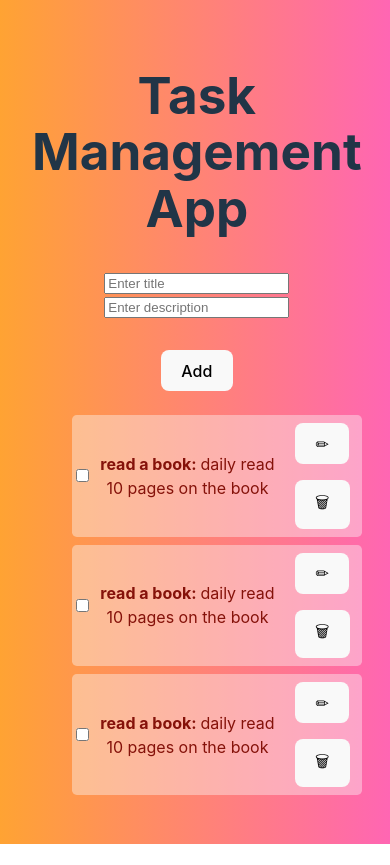
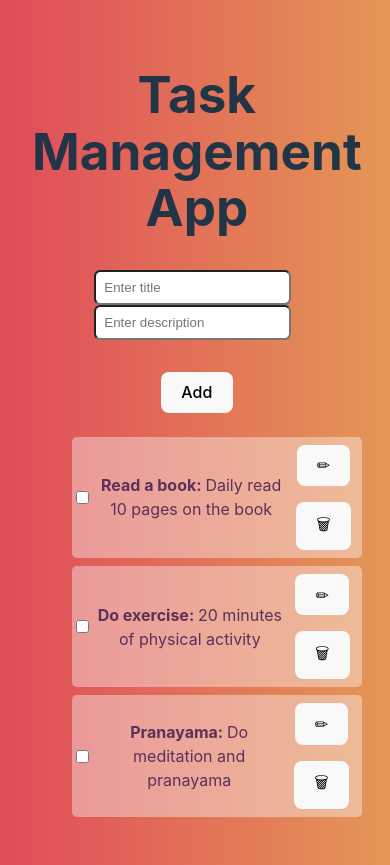
Before and after one commit to Porkalaikarthika/Task_Management_App, a React (Vite) app: page / in a window 390 px wide. Before the commit the page ends 844 px from the top, so only its background shows below. Built offline with nearby package versions, Linux system fonts and the light colour scheme.

Commit message:
fixed the responsiveness of edit

```diff
--- a/src/App.jsx
+++ b/src/App.jsx
@@ -5,9 +5,9 @@ import Display from './Display'
 
 export default function App() {
   const [tasklist, setTasklist] = useState([
-    { id: 145, Title: "read a book", Des: "daily read 10 pages on the book", done: false },
-    { id: 235, Title: "read a book", Des: "daily read 10 pages on the book", done: false },
-    { id: 334, Title: "read a book", Des: "daily read 10 pages on the book", done: false }])
+    { id: 145, Title: "Read a book", Des: "Daily read 10 pages on the book", done: false },
+    { id: 235, Title: "Do exercise", Des: "20 minutes of physical activity", done: false },
+    { id: 334, Title: "Pranayama", Des: "Do meditation and pranayama", done: false }])
 
 
   const [task, setTask] = useState({
@@ -44,14 +44,10 @@ export default function App() {
     );
   }
 
-
   function handleDelete(id) {
     setTasklist((tasks) => tasks.filter((task) => id !== task.id))
     console.log(tasklist)
   }
-
-
-
 
   return (
     <>
--- a/src/Display.jsx
+++ b/src/Display.jsx
@@ -19,7 +19,7 @@ export default function Display({ tasklist, handleDelete, handleTask }) {
 
         {edit === task.id ?
           <>
-
+            <div className="editInput">
               <input
                 className="input"
                 type="text"
@@ -34,6 +34,8 @@ export default function Display({ tasklist, handleDelete, handleTask }) {
                 value={task.Des}
                 onChange={(e) => handleTask(e, task.id)}
               />
+            </div>
+
 
             <div className="btnContainer">
               <button className="btn"
--- a/src/index.css
+++ b/src/index.css
@@ -19,6 +19,7 @@ a {
   color: #646cff;
   text-decoration: inherit;
 }
+
 a:hover {
   color: #535bf2;
 }
@@ -27,12 +28,9 @@ body {
   margin: 0;
   display: flex;
   place-items: center;
-  min-width: 320px;
+  min-width: 20.313rem;
   min-height: 100vh;
-  background: linear-gradient(to right, rgba(255, 140, 0, 0.8), rgba(255, 0, 128, 0.6))
-
-
-
+  background: linear-gradient(to right, #e04b5a, #e49756)
 }
 
 h1 {
@@ -40,14 +38,23 @@ h1 {
   line-height: 1.1;
 }
 
-li{
-   list-style: none;
+li {
+  list-style: none;
 }
 
-.addItem input {
-  padding: 10px;
-  margin-right: 10px;
-  border-radius: 4px;
+input {
+
+
+  padding: 0.5rem;
+  margin-right: 0.5rem;
+  border-radius: 0.4rem;
+  box-sizing: border-box;
+}
+
+.editInput {
+  display: flex;
+  flex-wrap: wrap;
+
 }
 
 
@@ -56,23 +63,24 @@ li{
 
   border-radius: 0.3rem;
   display: flex;
- margin-bottom: 0.5rem;
+  margin-bottom: 0.5rem;
   flex-direction: row;
   align-items: center;
   justify-content: space-between;
   transition: background-color 0.3s ease;
-  color: rgb(133, 18, 10);
+  color: #5b305a;
 
 }
+
 .task-item.checked {
-  background-color: rgba(255, 100, 60, 0.8);
-  /* background: rgba(251, 249, 249, 0.8); */
+  background-color: #9a4c68;
+
   color: #151515;
 
 }
 
 button {
-  border-radius: 8px;
+  border-radius: 0.5rem;
   border: 1px solid transparent;
   padding: 0.6em 1.2em;
   font-size: 1em;
@@ -83,9 +91,11 @@ button {
   transition: border-color 0.25s;
   margin: 0.5em;
 }
+
 button:hover {
   border-color: #646cff;
 }
+
 button:focus,
 button:focus-visible {
   outline: 4px auto -webkit-focus-ring-color;
@@ -97,92 +107,12 @@ button:focus-visible {
     color: #213547;
     background-color: #ffffff;
   }
+
   a:hover {
     color: #747bff;
   }
+
   button {
     background-color: #f9f9f9;
   }
 }
-/* body {
-  font-family: 'Arial', sans-serif;
-  background-color: #f4f4f4;
-  margin: 0;
-  padding: 0;
-}
-
-.container {
-  max-width: 800px;
-  margin: 20px auto;
-  background-color: #fff;
-  padding: 20px;
-  border-radius: 8px;
-  box-shadow: 0 0 10px rgba(0, 0, 0, 0.1);
-}
-
-h1 {
-  color: #333;
-}
-
-ul {
-  list-style: none;
-  padding: 0;
-}
-
-li {
-  background-color: #fff;
-  border: 1px solid #ddd;
-  border-radius: 8px; /* Rounded edges for the task bar */
-  /* margin-bottom: 10px;
-  padding: 15px;
-  display: flex;
-  justify-content: s;
-  align-items: center;
-  transition: background-color 0.3s;
-}
-
-li:hover {
-  background-color: #f9f9f9;
-}
-
-li input[type="checkbox"] {
-  margin-right: 10px;
-}
-
-li input[type="checkbox"]:checked ~ span {
-  background-color: #2ecc71;
-  color: #fff;
-}
-
-li button {
-  background-color: #e74c3c;
-  color: #fff;
-  border: none;
-  padding: 8px 12px;
-  cursor: pointer;
-  border-radius: 4px;
-}
-
-li button.edit {
-  background-color: #3498db;
-  margin-right: 5px;
-}
-
-.add-task {
-  margin-top: 20px;
-}
-
-.add-task input {
-  padding: 10px;
-  margin-right: 10px;
-  border-radius: 4px; /* Rounded edges for the input */
-/* }
-
-.add-task button {
-  background-color: #2ecc71;
-  color: #fff;
-  border: none;
-  padding: 10px 15px;
-  cursor: pointer;
-  border-radius: 4px;
-} */
```
Also changed, not shown: src/Addtodo.jsx (+7 -5 lines). Lines whose indentation alone changed are shown as unchanged.
